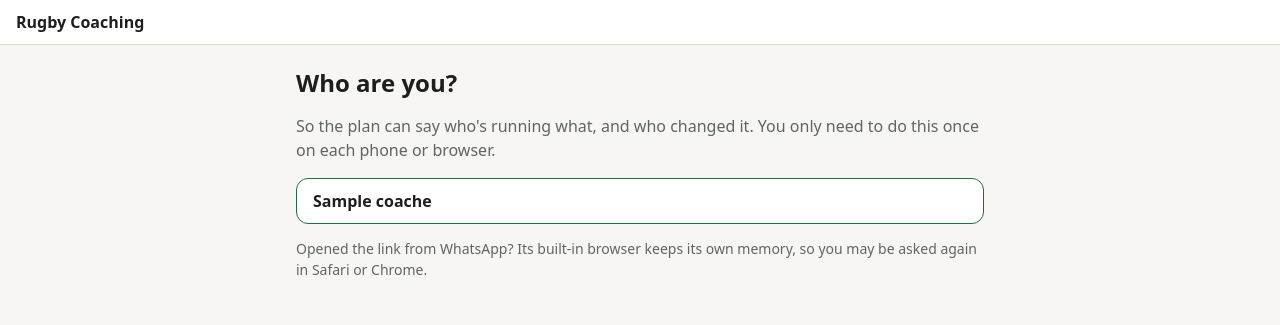
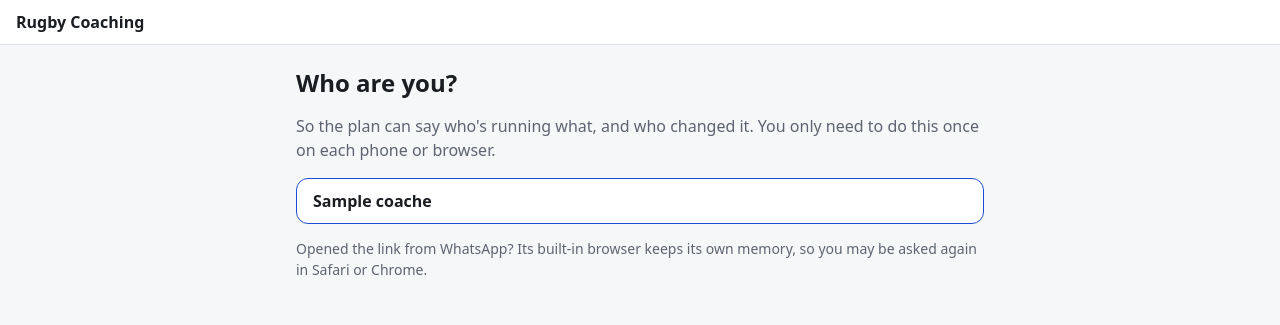
Before and after one commit to mussiscoding/rugby-coaching, a FastAPI app: template app/templates/who.html in a window 1280 px wide. Shown: the top 325 px of the page. Run offline with FastAPI, Linux system fonts and the light colour scheme; the template is opened without the code that fills it: most values are stand-ins (such as "Sample title", 1, 10 or a date in 2020).

Commit message:
style: light-only theme with navy accent
Co-Authored-By: Claude Opus 5.5 <noreply@anthropic.com>

```diff
--- a/app/static/app.css
+++ b/app/static/app.css
@@ -1,26 +1,16 @@
 :root {
-  --bg: #f7f6f2;
+  /* Light only, on purpose: this is for coaches and players, not engineers. */
+  color-scheme: light;
+  --bg: #f6f7f9;
   --surface: #ffffff;
-  --text: #1c1f1d;
-  --muted: #5f6661;
-  --line: #dedbd2;
-  --accent: #1f6f43;
+  --text: #1a1d21;
+  --muted: #5d6470;
+  --line: #dde1e6;
+  --accent: #1d4ed8;
   --accent-text: #ffffff;
-  --warn: #a15c00;
+  --warn: #b45309;
   --radius: 12px;
   --tap: 44px;
-}
-@media (prefers-color-scheme: dark) {
-  :root {
-    --bg: #121513;
-    --surface: #1b1f1c;
-    --text: #e8ebe8;
-    --muted: #9aa39d;
-    --line: #2d332f;
-    --accent: #4fb07a;
-    --accent-text: #0d130f;
-    --warn: #e0a24a;
-  }
 }
 
 * { box-sizing: border-box; }
```
